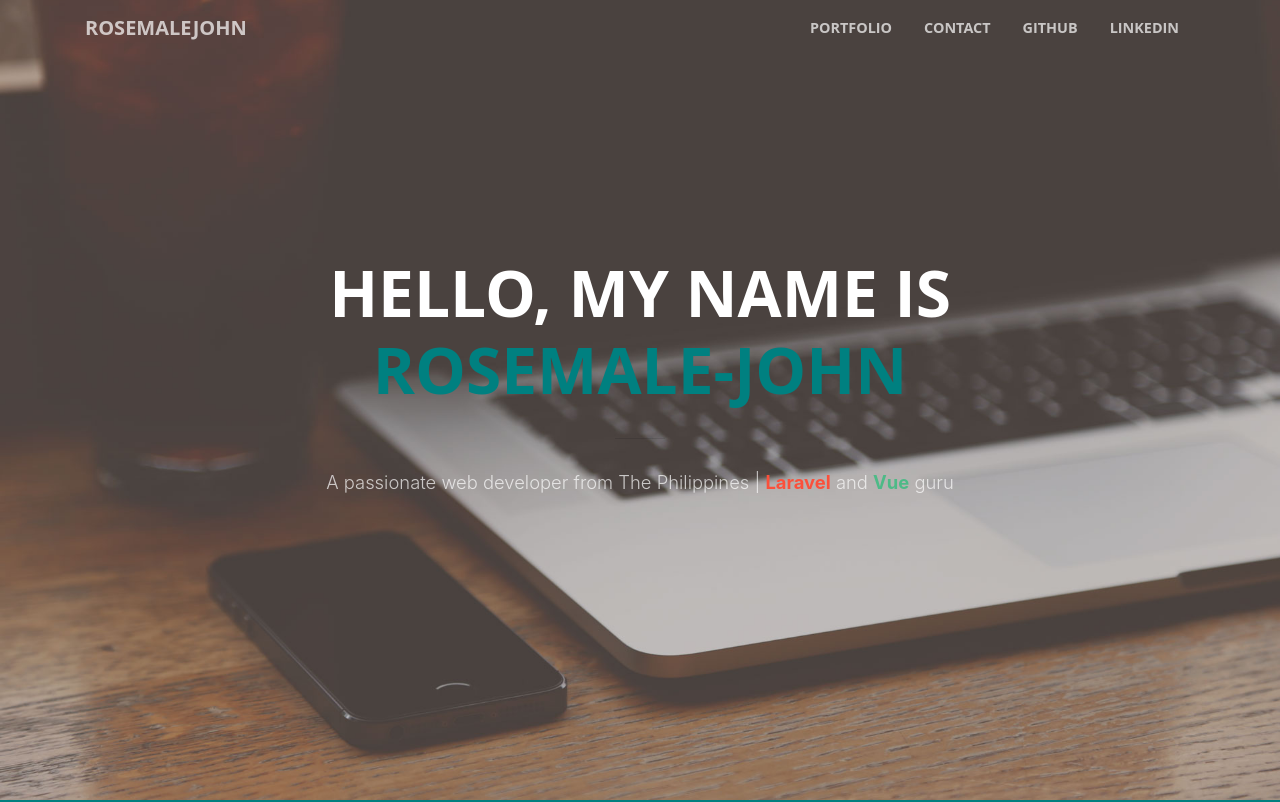
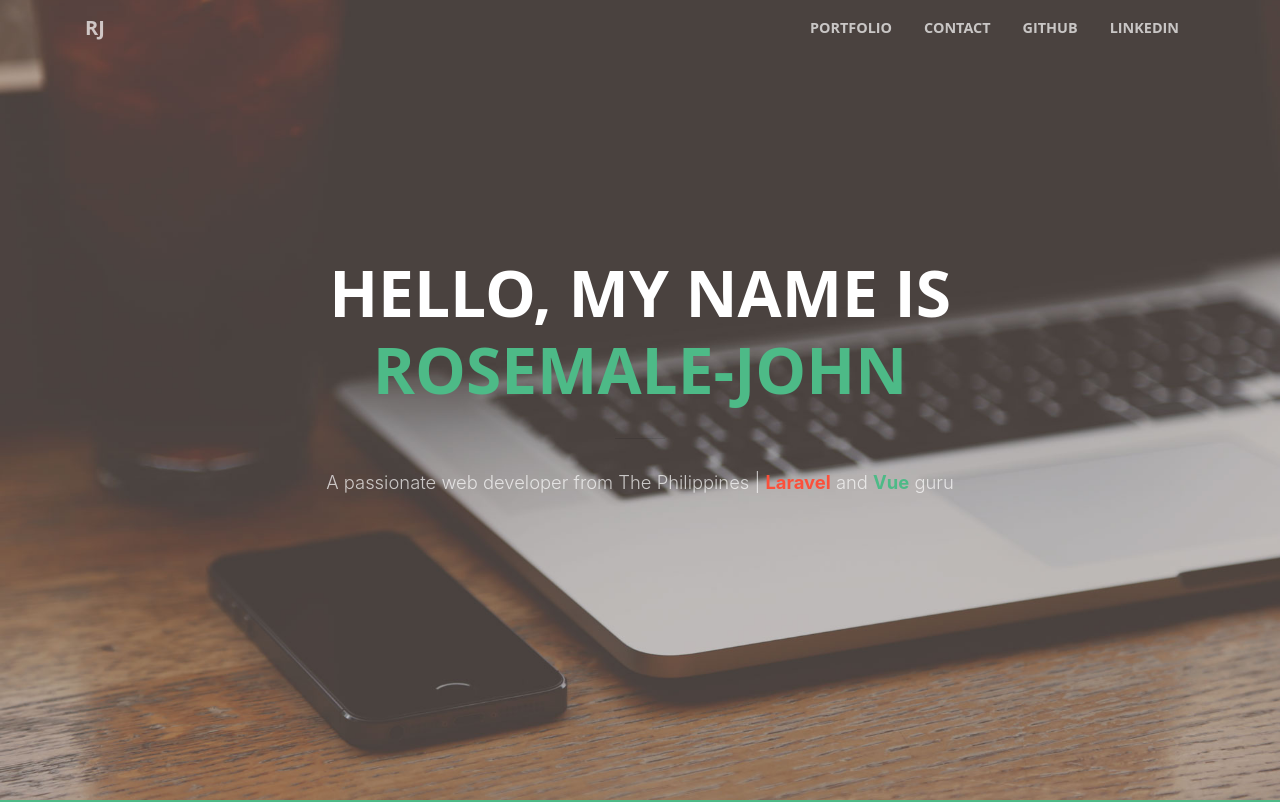
Before and after one commit to rosemalejohn/rosemalejohn, a Vue app: page / in a window 1280 px wide. Shown: the top 802 px of the page. Built offline with nearby package versions, Linux system fonts and the light colour scheme.

Commit message:
Update theme color to #4DBA87

```diff
--- a/public/index.html
+++ b/public/index.html
@@ -28,6 +28,11 @@
 
     <!-- Chatra {literal} -->
     <script>
+        window.ChatraSetup = {
+          colors: {
+            buttonBg: '#CD5F4B'    /* chat button background color */
+          }
+        };
         (function(d, w, c) {
             w.ChatraID = 'HcHXtM75mymw7nsKW';
             var s = d.createElement('script');
--- a/src/assets/sass/_variables.scss
+++ b/src/assets/sass/_variables.scss
@@ -12,4 +12,4 @@ $gray-800: #343a40 !default;
 $gray-900: #212529 !default;
 $black: #000 !default;
 
-$primary: #008080 !default;
+$primary: #4DBA87 !default;
--- a/src/components/Navigation.vue
+++ b/src/components/Navigation.vue
@@ -1,7 +1,7 @@
 <template>
   <nav class="navbar navbar-expand-lg navbar-light fixed-top" id="mainNav">
     <div class="container">
-      <span @click="navigateTop" class="navbar-brand js-scroll-trigger">RosemaleJohn</span>
+      <span @click="navigateTop" class="navbar-brand js-scroll-trigger">RJ</span>
       <button class="navbar-toggler navbar-toggler-right" type="button" @click="toggleMobileNavigation">
         <span class="navbar-toggler-icon"></span>
       </button>
--- a/vue.config.js
+++ b/vue.config.js
@@ -1,7 +1,7 @@
 module.exports = {
   pwa: {
     name: 'Rosemale-John',
-    themeColor: '#008080',
+    themeColor: '#4DBA87',
     msTileColor: '#000000'
   }
 }
```
